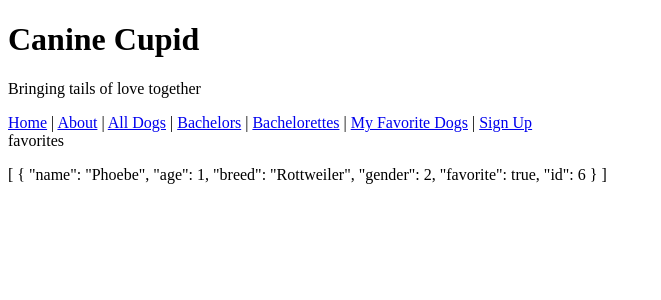
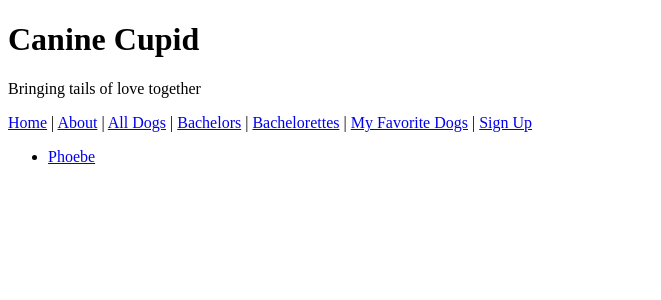
Before and after one commit to armullen/Project1, a Vue app: page /favorites in a window 1280 px wide. Shown: the top 300 px of the page, without its empty margins (0-661 px from the left). Built offline with nearby package versions, Linux system fonts and the light colour scheme.

Commit message:
favorites set up

```diff
--- a/src/views/all-dogs/Favorites.vue
+++ b/src/views/all-dogs/Favorites.vue
@@ -1,7 +1,12 @@
 
 <template>
-    <div>favorites</div>
-    <p> {{ store.favorite }} </p>
+    <ul>
+        <li v-for="dog in store.favorite" :key="dog.id">
+            <router-link :to="`/dogs/${dog.id}`">
+                {{ dog.name }}
+            </router-link>
+        </li>
+    </ul>
 </template>
 
 
```
